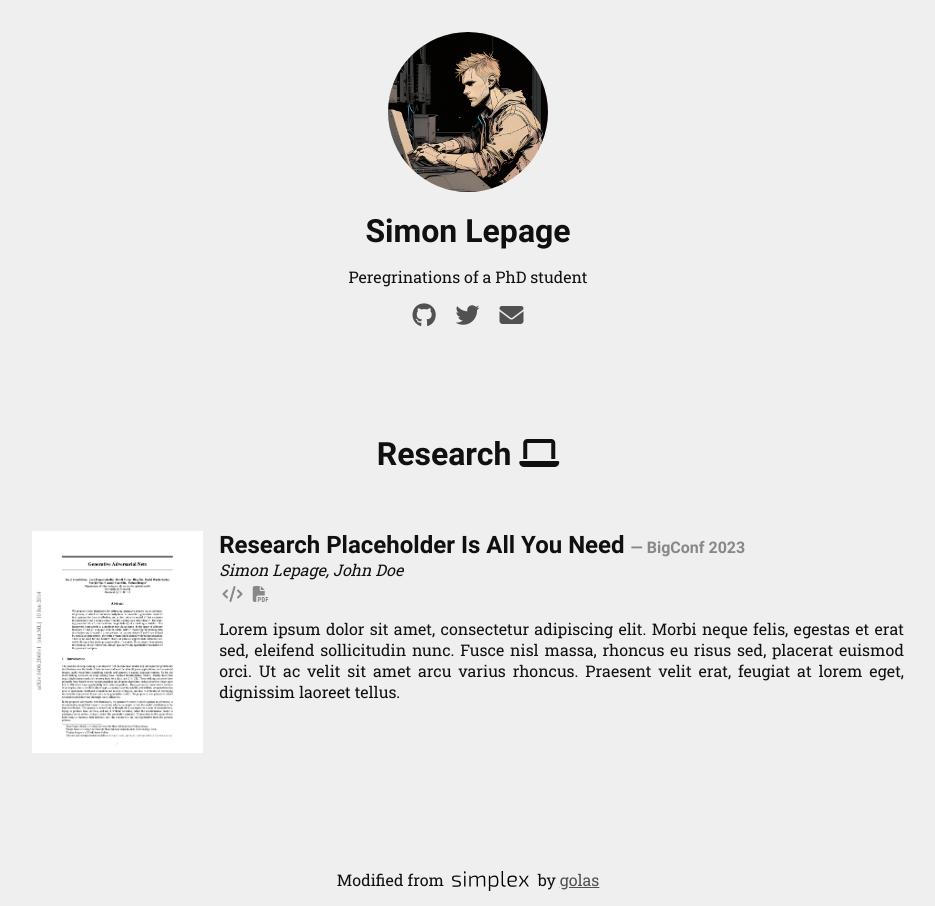
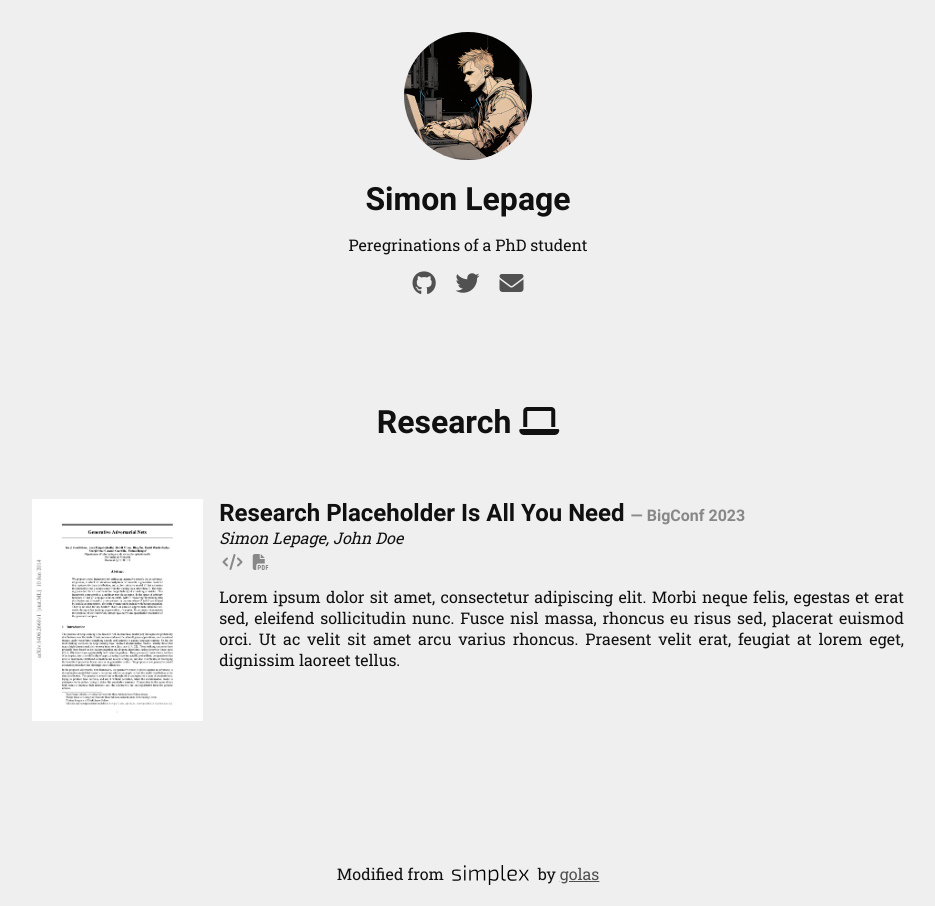
Before and after one commit to Simon-Lepage/simon-lepage.github.io, a Jekyll site: the page built from index.markdown, in a window 1280 px wide. Shown: the whole page, without its empty margins (172-1107 px from the left). Built offline with Jekyll 4.4.1, drawn with Linux system fonts in a browser that asks for light colours.

```diff
--- a/_sass/_header.scss
+++ b/_sass/_header.scss
@@ -30,7 +30,7 @@
             }
             &__img{
                 filter: var(--c-headerImageFilter);
-                height: 10em;
+                height: 8rem;
                 border-radius: 50%;
             }
         }
@@ -43,7 +43,7 @@
     color: var(--c-feed-title);
 
     text-align: center;
-    padding: 2rem 4rem;
+    padding: 2rem 1rem;
     min-width: 80%;
 
     h1{
@@ -54,5 +54,8 @@
         }
     }
 
+    p {
+        text-align: center;
+    }
 
 }
```
